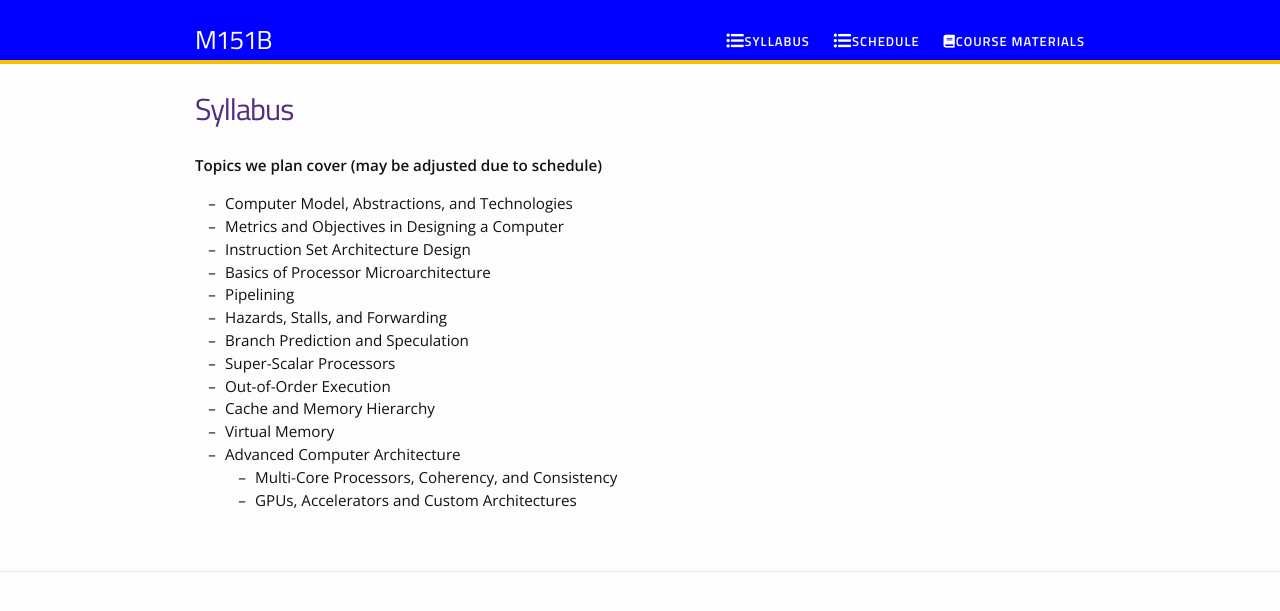
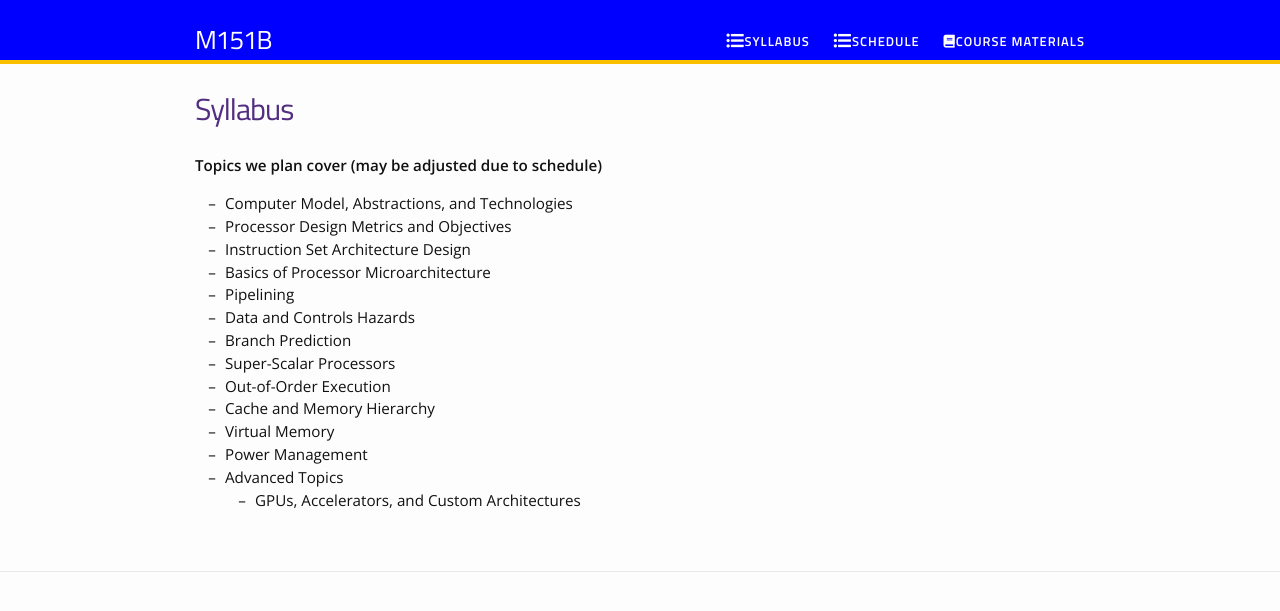
Before and after one commit to blaisetine/m151b, a Jekyll site: the page built from syllabus.md, in a window 1280 px wide. Shown: the top 611 px of the page. Built offline with Jekyll 4.4.1, drawn with Linux system fonts in a browser that asks for light colours; nearby versions of some CDN libraries.

Commit message:
Minor update

```diff
--- a/syllabus.md
+++ b/syllabus.md
@@ -7,16 +7,16 @@ permalink: /syllabus/
 **Topics we plan cover (may be adjusted due to schedule)**
 
 - Computer Model, Abstractions, and Technologies
-- Metrics and Objectives in Designing a Computer
+- Processor Design Metrics and Objectives
 - Instruction Set Architecture Design
 - Basics of Processor Microarchitecture
 - Pipelining
-- Hazards, Stalls, and Forwarding
-- Branch Prediction and Speculation
+- Data and Controls Hazards
+- Branch Prediction
 - Super-Scalar Processors
 - Out-of-Order Execution
 - Cache and Memory Hierarchy
 - Virtual Memory
-- Advanced Computer Architecture
-  - Multi-Core Processors, Coherency, and Consistency
-  - GPUs, Accelerators and Custom Architectures
+- Power Management
+- Advanced Topics
+  - GPUs, Accelerators, and Custom Architectures
```
Also changed, not shown: schedule.md (+1 -1 lines).
